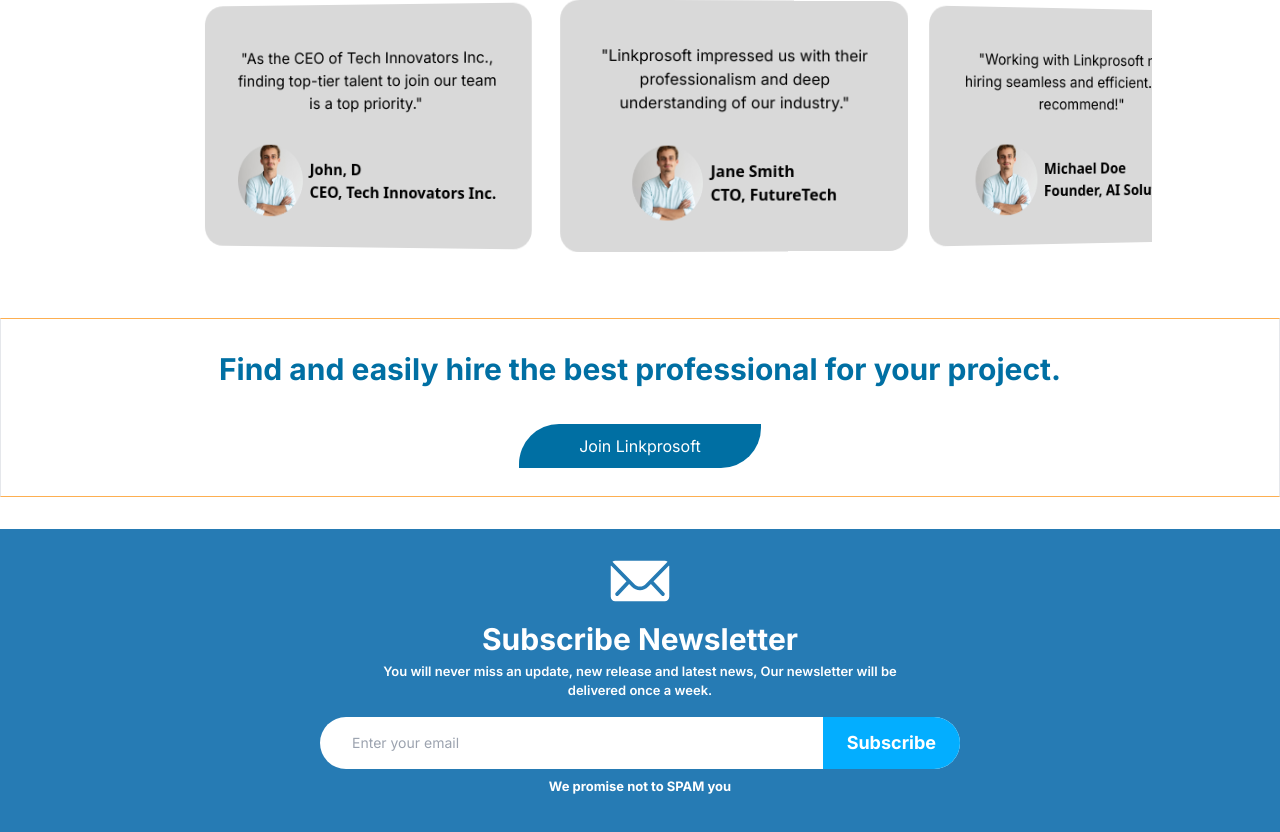
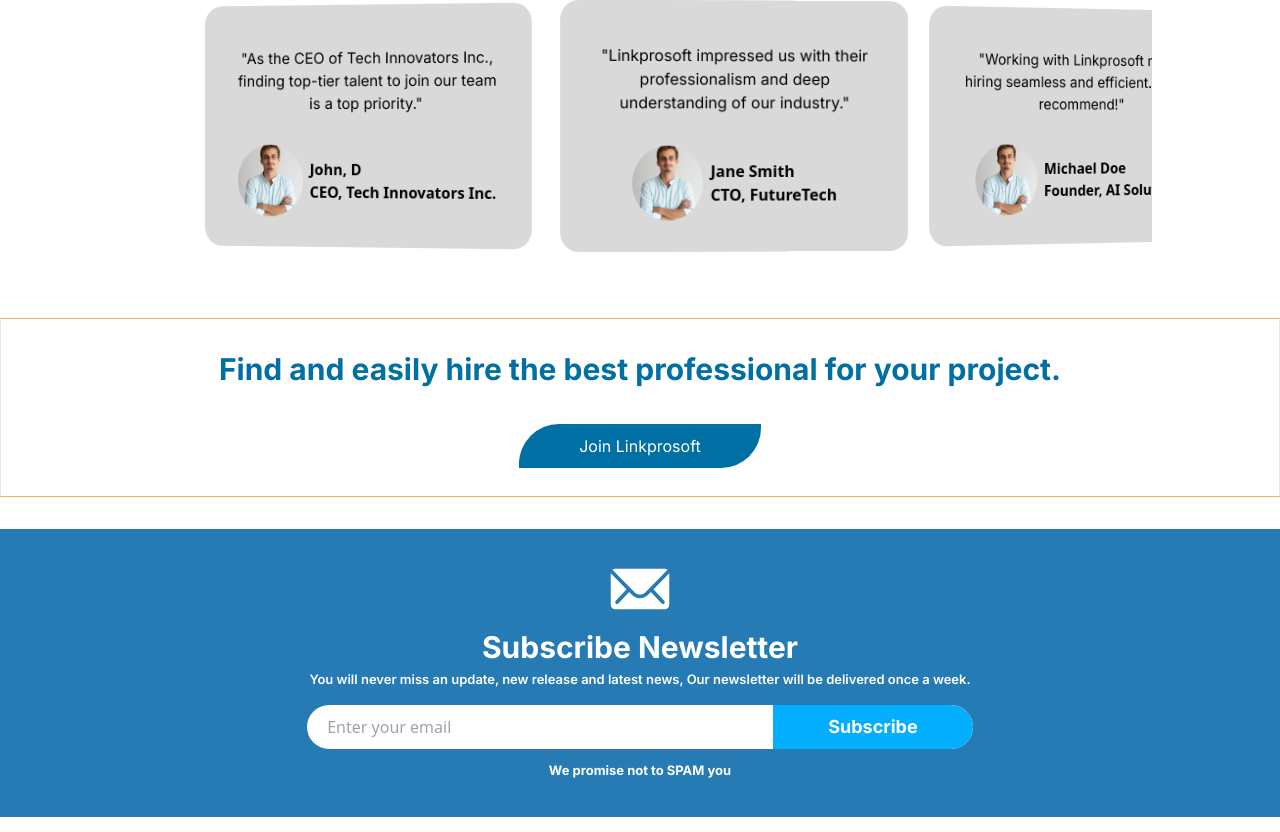
Before and after one commit to german-machine/Linkprosoft, a React (Vite) app in the folder Front-end/: page / in a window 1280 px wide. Shown: the part 1830-2662 px from the top of the page. Built offline with nearby package versions, Linux system fonts and the light colour scheme.

Commit message:
restyled the component

```diff
--- a/Front-end/src/Pages/Home/components/Newsletter.jsx
+++ b/Front-end/src/Pages/Home/components/Newsletter.jsx
@@ -3,29 +3,30 @@
 import { Link } from 'react-router-dom';
 const Newsletter = () => {
   return (
-   <>
+    <>
 
-   <section className='bg-[#267BB4] flex items-center'>
-    <div className='flex items-center flex-col pt-4 pb-9 w-[50%] m-auto'>
-            {/* <img src={mail} alt="" /> */}
-            <IoIosMail className='text-white text-7xl'/>
+      <section className='w-full bg-[#267BB4] flex items-center'>
+        <div className="w-[95%] lg:w-[80%] mx-auto flex flex-col items-center py-6">
+          <div className=''>
+            <IoIosMail className='text-white text-7xl' />
+          </div>
 
-            <h2 className='font-Inter text-3xl text-white leading-normal font-bold'>Subscribe Newsletter</h2>
-            <p className='font-Inter text-white font-semibold text-center mb-4 text-[13px]'>You will never miss an update, new release and latest news, Our newsletter will  be <br /> delivered once a week.</p>
+          <div>
+            <h2 className='text-center font-Inter text-3xl text-white leading-normal font-bold'>Subscribe Newsletter</h2>
+            <p className='font-Inter text-white font-semibold text-center mb-4 text-[13px]'>You will never miss an update, new release and latest news, Our newsletter will be delivered once a week.</p>
+          </div>
 
-            <div className='flex bg-white w-full rounded-full  mb-2 justify-between'>
-            <input className=" focus:border-transparent outline-none font-Inter bg-transparent pl-8 w-[60%] text-[14px]   flex-wrap" type="text" placeholder="Enter your email" />
+          <div className='w-full lg:w-[65%] mx-auto flex justify-between items-center bg-white rounded-full'>
+            <input type="email" className='focus:border-transparent outline-none w-[70%] px-5 bg-transparent' placeholder='Enter your email' />
+            <Link className='w-[30%] text-center text-white font-bold font-Inter text-lg bg-[#03AEFF] py-1 lg:py-2 rounded-r-full'>Subscribe</Link>
+          </div>
 
-                <Link className='bg-[#03AEFF] py-3 text-white font-bold font-Inter text-lg  px-6 rounded-r-full'>
-                    Subscribe
-                </Link>
-
-            </div>
-
+          <div className='py-3'>
             <p className='font-Inter text-white font-bold text-[13px]'>We promise not to SPAM you</p>
-    </div>
-   </section>
-   </>
+          </div>
+        </div>
+      </section>
+    </>
   )
 }
 
```
